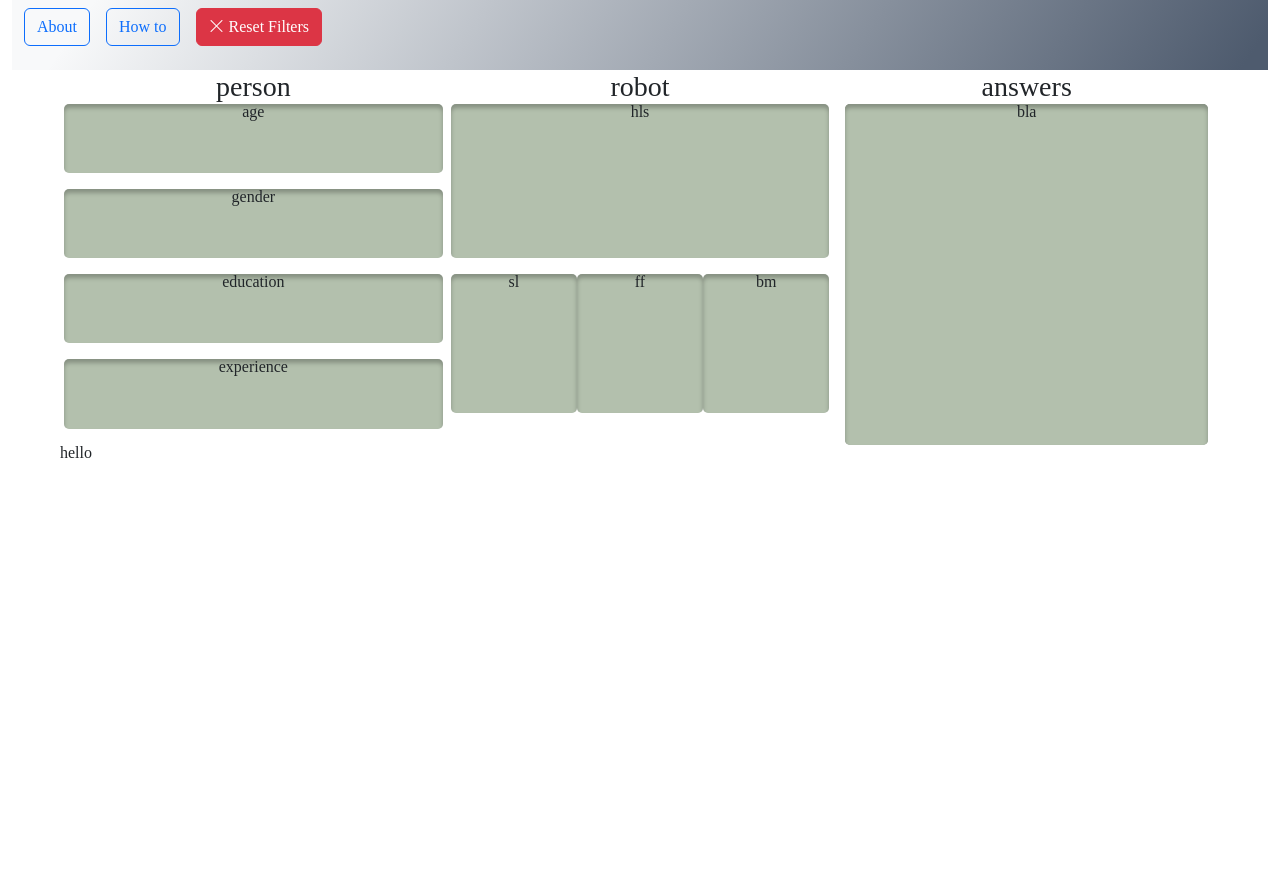
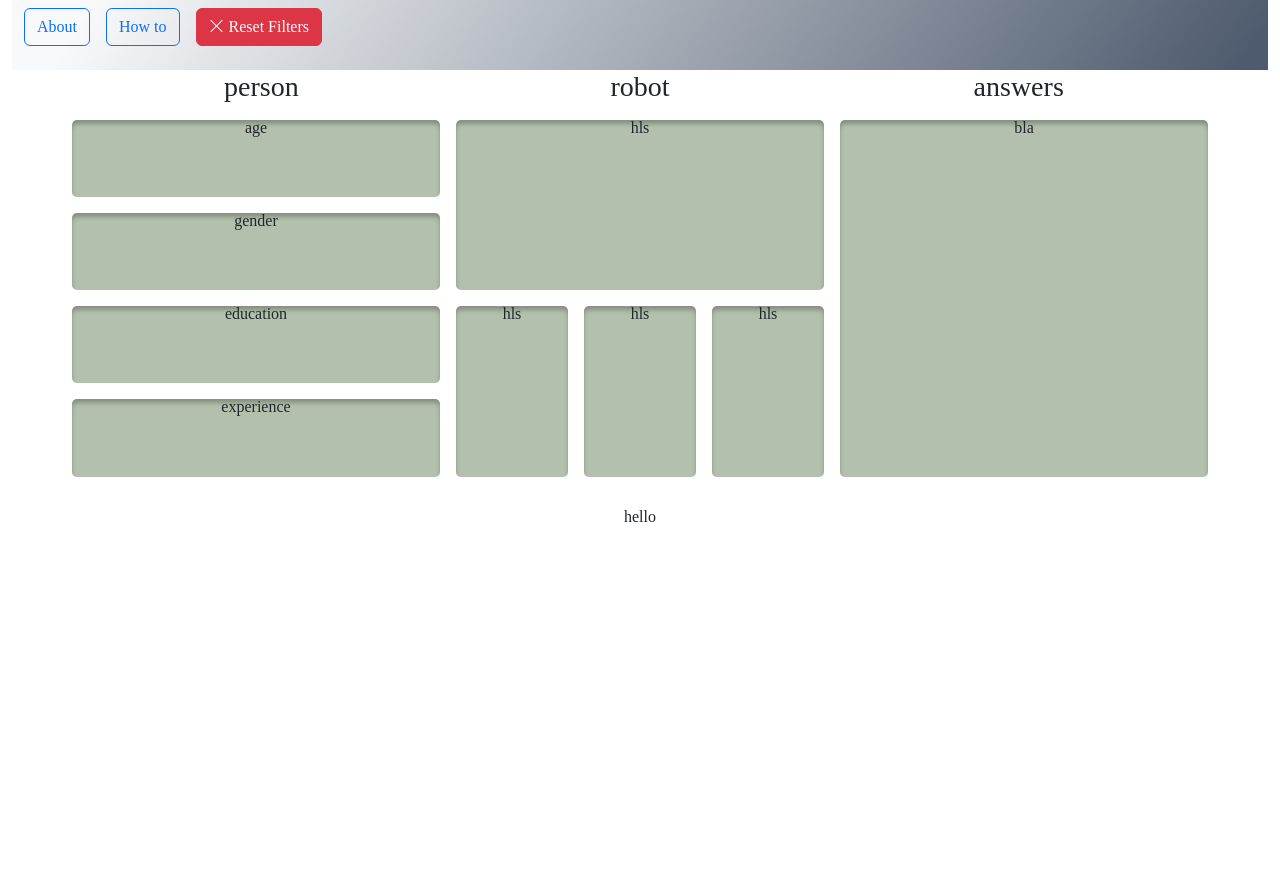
Before and after one commit to Yelyzavetaa/project, a Django app: page /robots/main/ in a window 1280 px wide. Before the commit the page ends 458 px from the top, so only its background shows below. Run offline with Django 4.2, Linux system fonts and the light colour scheme; some libraries are stand-ins or nearby versions.

Commit message:
adding paddings

```diff
--- a/robots/templates/main.html
+++ b/robots/templates/main.html
@@ -30,9 +30,9 @@
         </nav>
         <!-- </div> -->
     </header>
-    <div class="row mx-5 h-100">
-        <div class="col container-xxl">
-            <div class="row g-4">
+    <div class="row row-cols-1 mx-5 gy-3 h-100">
+        <div class="col">
+            <div class="row g-0 w-100">
                 <div class="col">
                     <span class="h3">person</span>
                 </div>
@@ -43,11 +43,13 @@
                     <span class="h3">answers</span>
                 </div>
             </div>
-            <div class="row g-4 h-50">
-                <div class="col pb-0">
-                    <div class="row h-100 row-cols-1  g-3 " >
+        </div>
+        <div class="col h-50">
+            <div class="row gx-3 h-100">
+                <div class="col">
+                    <div class="row h-100 row-cols-1 gx-0  gy-3 " >
                         <div class="col filters">
-                           <span >age</span>
+                            <span >age</span>
                         </div>
 
                         <div class="col filters">
@@ -65,33 +67,52 @@
                     </div>
                 </div>
                 <div class="col">
-                    <div class="row row-cols-1 g-3 h-100 ">
+                    <div class="row row-cols-1 gy-3 gx-0 h-100 ">
                         <div class="col filters">
                             <span>hls</span>
                         </div>
                         <div class="col">
-                            <div class="row g-3 h-100 ">
-                                <div class="col filters">
-                                    <span>sl</span>
+                                <div class="row gy-0 gx-3 h-100">
+                                    <div class="col">
+                                        <div class="filters h-100">
+                                            <span>hls</span>
+                                        </div>
+
+                                    </div>
+                                    <div class="col">
+                                        <div class="filters h-100">
+                                            <span>hls</span>
+                                        </div>
+
+                                    </div>
+                                    <div class="col">
+                                        <div class="filters h-100">
+                                            <span>hls</span>
+                                        </div>
+
+                                    </div>
+
                                 </div>
-                                <div class="col filters">
-                                    <span>ff</span>
-                                </div>
-                                <div class="col filters">
-                                    <span>bm</span>
-                                </div>
+
+                        </div>
+                    </div>
+                </div>
+                <div class="col">
+                    <div class="row row-cols-1 gx-0 gy-3 h-100 ">
+                        <div class="col ">
+                            <div class="filters h-100">
+                                <span>bla</span>
                             </div>
                         </div>
                     </div>
                 </div>
+            </div>
+        </div>
+        <div class="col h-50">
+            <div class="row g-0 h-50">
                 <div class="col">
-                    <div class="row g-0 h-100 filters">
-                        <div class="col filters">bla</div>
-                    </div>
+                    <span>hello</span>
                 </div>
-            </div>
-            <div class="row h-50">
-                hello
             </div>
         </div>
     </div>
```
